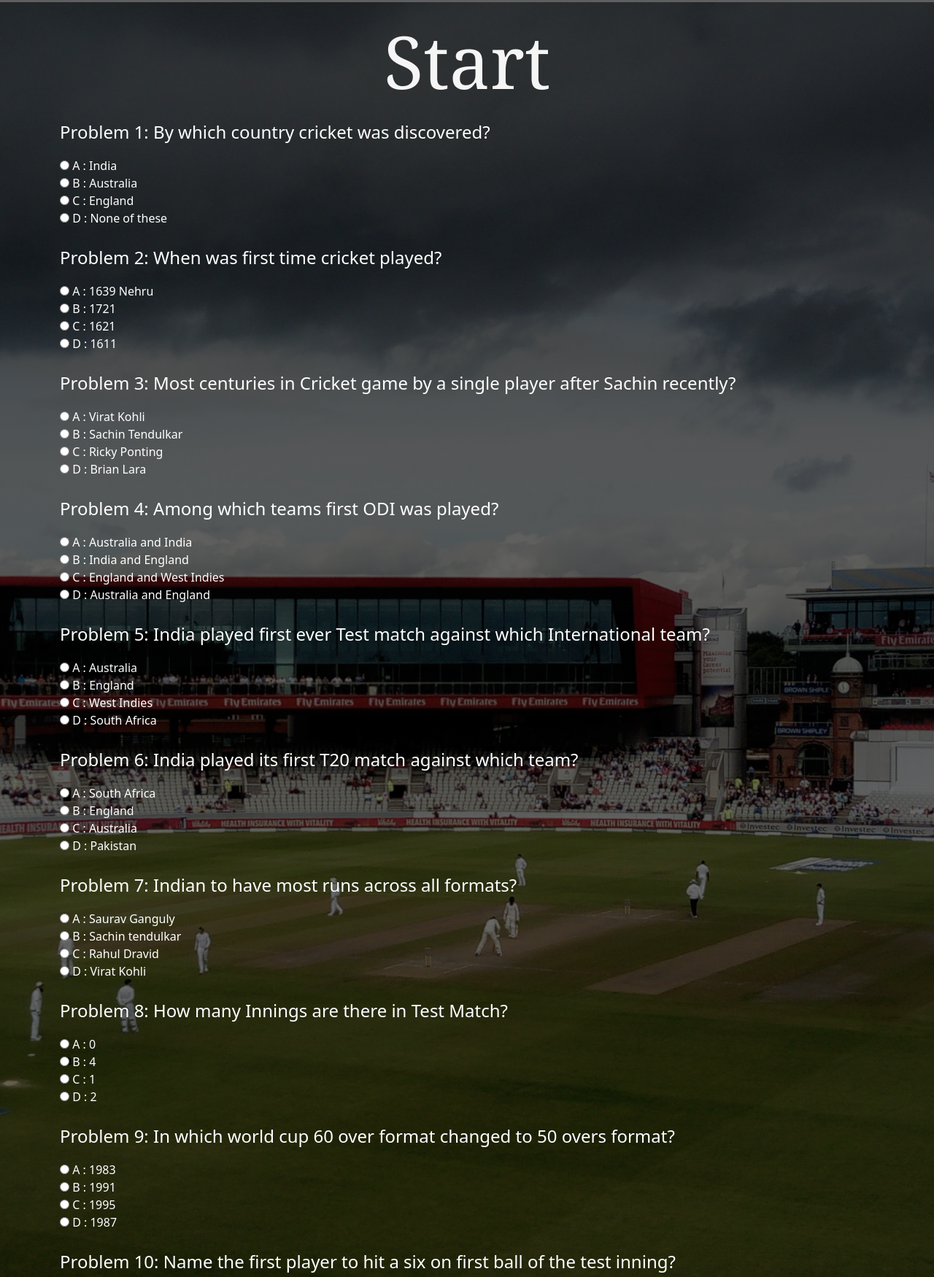
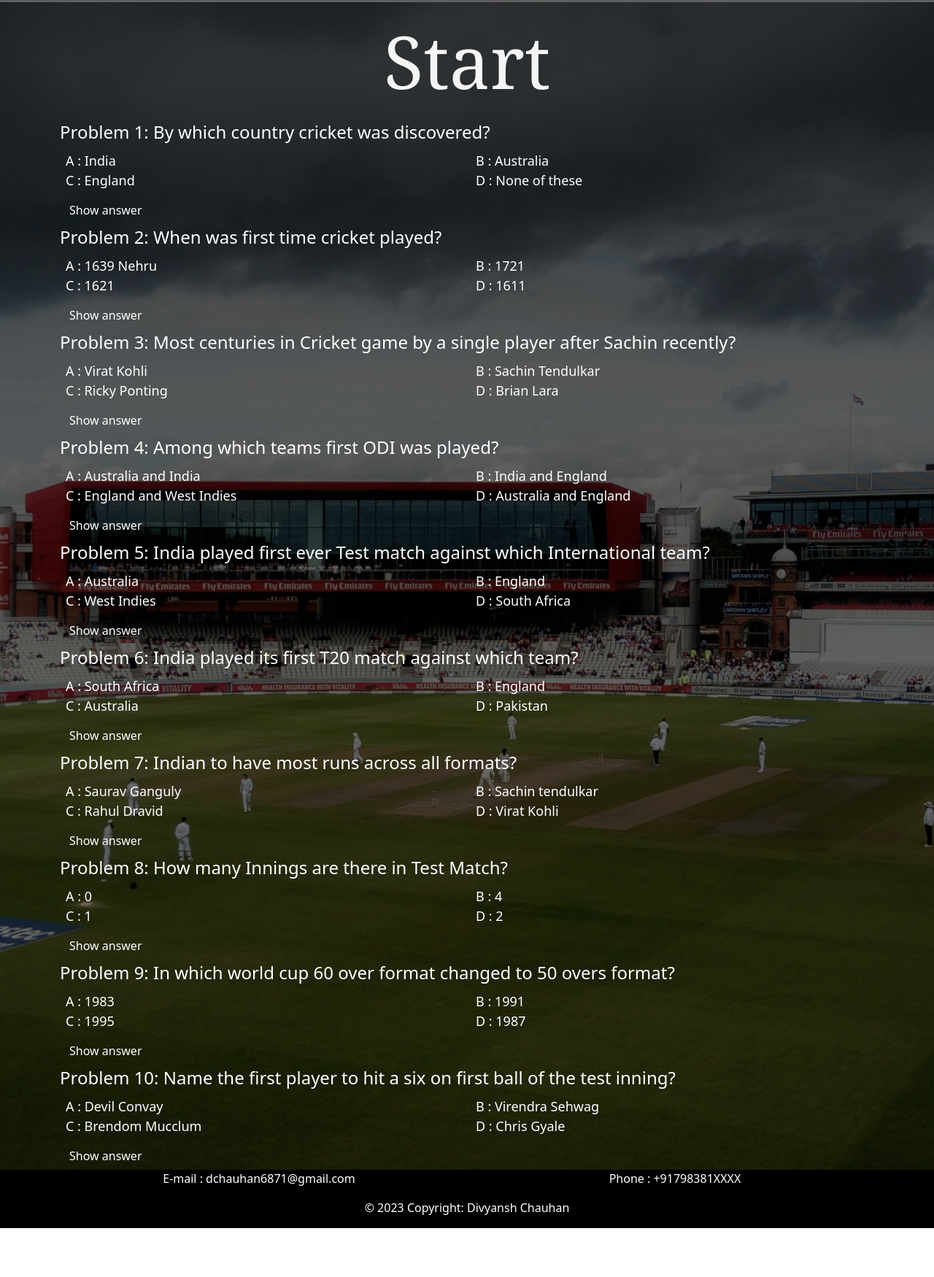
Before and after one commit to divyansh6871/Quiz, a plain HTML site: page cricket.html in a window 1280 px wide. Shown: the part 375-2125 px from the top of the page at 73% size. After the commit the page ends 2058 px from the top, so only its background shows below. Drawn offline with nearby package versions, Linux system fonts and the light colour scheme; grey boxes are pictures that could not be loaded; a script that the page names is missing.

Commit message:
Update cricket.html

```diff
--- a/cricket.html
+++ b/cricket.html
@@ -9,7 +9,7 @@
     <link rel="stylesheet" href="style/style.css">
     <link rel="stylesheet" href="style/cricket.css">
     <title>Cricket</title>
-    <link rel="shortcut icon" href="photo/website_logo.jpg" type="image/x-icon">
+    <link rel="shortcut icon" href="photo/website_logo.jpg" type="imgroup/x-icon">
     <script src="https://cdn.jsdelivr.net/npm/jquery@3.6.4/dist/jquery.slim.min.js"></script>
     <script src="https://cdn.jsdelivr.net/npm/bootstrap@4.6.2/dist/js/bootstrap.bundle.min.js"></script>
 </head>
@@ -51,138 +51,158 @@
 
 
 
-<!-- question start -->
-
+    <!-- question start -->
 
 
     <div class="conatiner-fluid bg-quiz border_light">
         <div class="container">
             <div style="text-align: center;" class="mainline1">Start</div>
+            <div class="questions" id=question1>Problem 1: </div>
+            <div class="row p-2">
+                <div id="sol1optiona" class="option col-6">A :
+                </div>
+                <div id="sol1optionb" class="option col-6">B :
+                </div>
+                <div id="sol1optionc" class="option col-6">C :
+                </div>
+                <div id="sol1optiond" class="option col-6">D :
+                </div>
+            </div>
+            <button id="showans1" class="btn answersssss" style="color: white;" onclick="getsol1()">Show answer</button>
+            <button id="ans1" class="btn answersssss finalanswer"></button>
 
-            <form action="#">
-                <p class="questions" id=question1>Problem 1: </p>
-                <input type="radio" id="q1a" name="group1">
-                <label for="q1a" id="sol1optiona">A : </label><br>
-                <input type="radio" id="q1b" name="group1">
-                <label for="q1b" id="sol1optionb">B : </label><br>
-                <input type="radio" id="q1c" name="group1">
-                <label for="q1c" id="sol1optionc">C : </label><br>
-                <input type="radio" id="q1d" name="group1">
-                <label for="q1d" id="sol1optiond">D : </label><br>
+            <div class="questions" id=question2>Problem 2: </div>
+            <div class="row p-2">
+                <div id="sol2optiona" class="option col-6">A :
+                </div>
+                <div id="sol2optionb" class="option col-6">B :
+                </div>
+                <div id="sol2optionc" class="option col-6">C :
+                </div>
+                <div id="sol2optiond" class="option col-6">D :
+                </div>
+            </div>
+            <button id="showans2" class="btn answersssss" style="color: white;" onclick="getsol2()">Show answer</button>
+            <button id="ans2" class="btn answersssss finalanswer"></button>
 
-                <button id="ans1" class="btn answersssss"></button>
+            <div class="questions" id=question3>Problem 3: </div>
+            <div class="row p-2">
+                <div id="sol3optiona" class="option col-6">A :
+                </div>
+                <div id="sol3optionb" class="option col-6">B :
+                </div>
+                <div id="sol3optionc" class="option col-6">C :
+                </div>
+                <div id="sol3optiond" class="option col-6">D :
+                </div>
+            </div>
+            <button id="showans3" class="btn answersssss" style="color: white;" onclick="getsol3()">Show answer</button>
+            <button id="ans3" class="btn answersssss finalanswer"></button>
 
-                <p class="questions" id=question2>Problem 2: </p>
-                <input type="radio" id="q2a" name="group2">
-                <label for="q2a" id="sol2optiona">A : </label><br>
-                <input type="radio" id="q2b" name="group2">
-                <label for="q2b" id="sol2optionb">B : </label><br>
-                <input type="radio" id="q2c" name="group2">
-                <label for="q2c" id="sol2optionc">C : </label><br>
-                <input type="radio" id="q2d" name="group2">
-                <label for="q2d" id="sol2optiond">D : </label><br>
 
-                <button id="ans2" class="btn answersssss"></button>
+            <div class="questions" id=question4>Problem 4: </div>
+            <div class="row p-2">
+                <div id="sol4optiona" class="option col-6">A :
+                </div>
+                <div id="sol4optionb" class="option col-6">B :
+                </div>
+                <div id="sol4optionc" class="option col-6">C :
+                </div>
+                <div id="sol4optiond" class="option col-6">D :
+                </div>
+            </div>
+            <button id="showans4" class="btn answersssss" style="color: white;" onclick="getsol4()">Show answer</button>
+            <button id="ans4" class="btn answersssss finalanswer"></button>
 
-                <p class="questions" id=question3>Problem 3: </p>
-                <input type="radio" id="q3a" name="group3">
-                <label for="q3a" id="sol3optiona">A : </label><br>
-                <input type="radio" id="q3b" name="group3">
-                <label for="q3b" id="sol3optionb">B : </label><br>
-                <input type="radio" id="q3c" name="group3">
-                <label for="q3c" id="sol3optionc">C : </label><br>
-                <input type="radio" id="q3d" name="group3">
-                <label for="q3d" id="sol3optiond">D : </label><br>
 
-                <button id="ans3" class="btn answersssss"></button>
+            <div class="questions" id=question5>Problem 5: </div>
+            <div class="row p-2">
+                <div id="sol5optiona" class="option col-6">A :
+                </div>
+                <div id="sol5optionb" class="option col-6">B :
+                </div>
+                <div id="sol5optionc" class="option col-6">C :
+                </div>
+                <div id="sol5optiond" class="option col-6">D :
+                </div>
+            </div>
+            <button id="showans5" class="btn answersssss" style="color: white;" onclick="getsol5()">Show answer</button>
+            <button id="ans5" class="btn answersssss finalanswer"></button>
 
-                <p class="questions" id=question4>Problem 4: </p>
-                <input type="radio" id="q4a" name="group4">
-                <label for="q4a" id="sol4optiona">A : </label><br>
-                <input type="radio" id="q4b" name="group4">
-                <label for="q4b" id="sol4optionb">B : </label><br>
-                <input type="radio" id="q4c" name="group4">
-                <label for="q4c" id="sol4optionc">C : </label><br>
-                <input type="radio" id="q4d" name="group4">
-                <label for="q4d" id="sol4optiond">D : </label><br>
 
-                <button id="ans4" class="btn answersssss"></button>
+            <div class="questions" id=question6>Problem 6: </div>
+            <div class="row p-2">
+                <div id="sol6optiona" class="option col-6">A :
+                </div>
+                <div id="sol6optionb" class="option col-6">B :
+                </div>
+                <div id="sol6optionc" class="option col-6">C :
+                </div>
+                <div id="sol6optiond" class="option col-6">D :
+                </div>
+            </div>
+            <button id="showans6" class="btn answersssss" style="color: white;" onclick="getsol6()">Show answer</button>
+            <button id="ans6" class="btn answersssss finalanswer"></button>
 
-                <p class="questions" id=question5>Problem 5: </p>
-                <input type="radio" id="q5a" name="group5">
-                <label for="q5a" id="sol5optiona">A : </label><br>
-                <input type="radio" id="q5b" name="group5">
-                <label for="q5b" id="sol5optionb">B : </label><br>
-                <input type="radio" id="q5c" name="group5">
-                <label for="q5c" id="sol5optionc">C : </label><br>
-                <input type="radio" id="q5d" name="group5">
-                <label for="q5d" id="sol5optiond">D : </label><br>
 
-                <button id="ans5" class="btn answersssss"></button>
+            <div class="questions" id=question7>Problem 7: </div>
+            <div class="row p-2">
+                <div id="sol7optiona" class="option col-6">A :
+                </div>
+                <div id="sol7optionb" class="option col-6">B :
+                </div>
+                <div id="sol7optionc" class="option col-6">C :
+                </div>
+                <div id="sol7optiond" class="option col-6">D :
+                </div>
+            </div>
+            <button id="showans7" class="btn answersssss" style="color: white;" onclick="getsol7()">Show answer</button>
+            <button id="ans7" class="btn answersssss finalanswer"></button>
 
-                <p class="questions" id=question6>Problem 6: </p>
-                <input type="radio" id="q6a" name="group6">
-                <label for="q6a" id="sol6optiona">A : </label><br>
-                <input type="radio" id="q6b" name="group6">
-                <label for="q6b" id="sol6optionb">B : </label><br>
-                <input type="radio" id="q6c" name="group6">
-                <label for="q6c" id="sol6optionc">C : </label><br>
-                <input type="radio" id="q6d" name="group6">
-                <label for="q6d" id="sol6optiond">D : </label><br>
 
-                <button id="ans6" class="btn answersssss"></button>
+            <div class="questions" id=question8>Problem 8: </div>
+            <div class="row p-2">
+                <div id="sol8optiona" class="option col-6">A :
+                </div>
+                <div id="sol8optionb" class="option col-6">B :
+                </div>
+                <div id="sol8optionc" class="option col-6">C :
+                </div>
+                <div id="sol8optiond" class="option col-6">D :
+                </div>
+            </div>
+            <button id="showans8" class="btn answersssss" style="color: white;" onclick="getsol8()">Show answer</button>
+            <button id="ans8" class="btn answersssss finalanswer"></button>
 
-                <p class="questions" id=question7>Problem 7: </p>
-                <input type="radio" id="q7a" name="group7">
-                <label for="q7a" id="sol7optiona">A : </label><br>
-                <input type="radio" id="q7b" name="group7">
-                <label for="q7b" id="sol7optionb">B : </label><br>
-                <input type="radio" id="q7c" name="group7">
-                <label for="q7c" id="sol7optionc">C : </label><br>
-                <input type="radio" id="q7d" name="group7">
-                <label for="q7d" id="sol7optiond">D : </label><br>
 
-                <button id="ans7" class="btn answersssss"></button>
+            <div class="questions" id=question9>Problem 9: </div>
+            <div class="row p-2">
+                <div id="sol9optiona" class="option col-6">A :
+                </div>
+                <div id="sol9optionb" class="option col-6">B :
+                </div>
+                <div id="sol9optionc" class="option col-6">C :
+                </div>
+                <div id="sol9optiond" class="option col-6">D :
+                </div>
+            </div>
+            <button id="showans9" class="btn answersssss" style="color: white;" onclick="getsol9()">Show answer</button>
+            <button id="ans9" class="btn answersssss finalanswer"></button>
 
-                <p class="questions" id=question8>Problem 8: </p>
-                <input type="radio" id="q8a" name="group8">
-                <label for="q8a" id="sol8optiona">A : </label><br>
-                <input type="radio" id="q8b" name="group8">
-                <label for="q8b" id="sol8optionb">B : </label><br>
-                <input type="radio" id="q8c" name="group8">
-                <label for="q8c" id="sol8optionc">C : </label><br>
-                <input type="radio" id="q8d" name="group8">
-                <label for="q8d" id="sol8optiond">D : </label><br>
 
-                <button id="ans8" class="btn answersssss"></button>
-
-                <p class="questions" id=question9>Problem 9: </p>
-                <input type="radio" id="q9a" name="group9">
-                <label for="q9a" id="sol9optiona">A : </label><br>
-                <input type="radio" id="q9b" name="group9">
-                <label for="q9b" id="sol9optionb">B : </label><br>
-                <input type="radio" id="q9c" name="group9">
-                <label for="q9c" id="sol9optionc">C : </label><br>
-                <input type="radio" id="q9d" name="group9">
-                <label for="q9d" id="sol9optiond">D : </label><br>
-
-                <button id="ans9" class="btn answersssss"></button>
-
-                <p class="questions" id=question10>Problem 10: </p>
-                <input type="radio" id="q10a" name="group10">
-                <label for="q10a" id="sol10optiona">A : </label><br>
-                <input type="radio" id="q10b" name="group10">
-                <label for="q10b" id="sol10optionb">B: </label><br>
-                <input type="radio" id="q10c" name="group10">
-                <label for="q10c" id="sol10optionc">C : </label><br>
-                <input type="radio" id="q10d" name="group10">
-                <label for="q10d" id="sol10optiond">D : </label><br>
-
-                <!-- <button id="ans10" class="btn answersssss"></button>
-                <button onclick="showans()">Show answaer</button> -->
-
-                <div class="text-center"><input type="submit" class="btn btn-primary" name="" id=""></div><br>
-            </form>
+            <div class="questions" id=question10>Problem 10: </div>
+            <div class="row p-2">
+                <div id="sol10optiona" class="option col-6" onclick="checksol10a()">A :
+                </div>
+                <div id="sol10optionb" class="option col-6" onclick="checksol()">B :
+                </div>
+                <div id="sol10optionc" class="option col-6" onclick="checksol()">C :
+                </div>
+                <div id="sol10optiond" class="option col-6" onclick="checksol()">D :
+                </div>
+            </div>
+            <button id="showans10" class="btn answersssss" style="color: white;" onclick="getsol10()">Show answer</button>
+            <button id="ans10" class="btn answersssss finalanswer"></button>
 
         </div>
     </div>
@@ -190,8 +210,7 @@
 
 
 
-
-<!-- question end -->
+    <!-- question end -->
 
 
 
```
